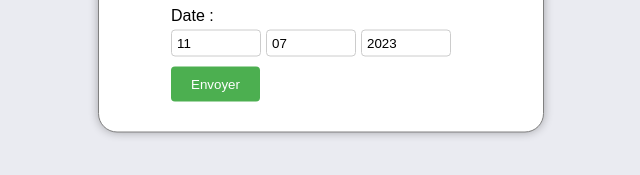
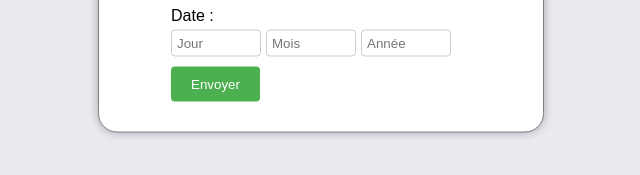
Before and after one commit to chikol/lmGen, a plain HTML site: page index.htm in a window 1280 px wide. Shown: the part 467-642 px from the top of the page, 319-959 px from the left. Drawn offline with Linux system fonts and the light colour scheme.

Commit message:
Update index.htm

```diff
--- a/index.htm
+++ b/index.htm
@@ -515,10 +515,10 @@ lang=FR>ANOUAR EL GHAZI</span></b></p>
 
 </div>
 <script>
-		 var today = new Date();
-			document.getElementById('Jourj').value = String(today.getDate()).padStart(2, '0');
-			document.getElementById('Moisj').value = String(today.getMonth() + 1).padStart(2, '0') ;
-			 document.getElementById('Annéej').value = today.getFullYear();
+		// var today = new Date();
+			//document.getElementById('Jourj').value = String(today.getDate()).padStart(2, '0');
+			//document.getElementById('Moisj').value = String(today.getMonth() + 1).padStart(2, '0') ;
+			// document.getElementById('Annéej').value = today.getFullYear();
 			 document.getElementById('poste').value = "Consultant Audit SI/ Conseil SI";
 			 document.getElementById('posteRes').value = "Responsable de recrutement";
 </script>
```
